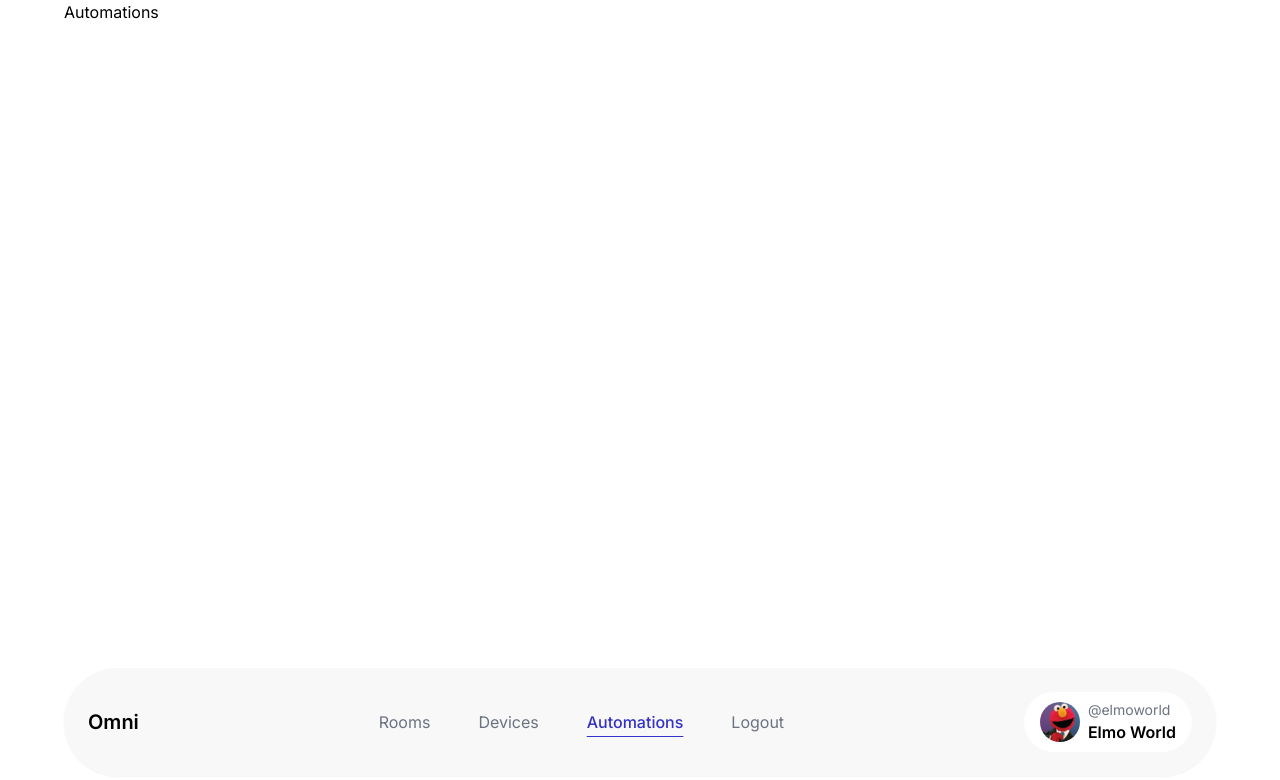
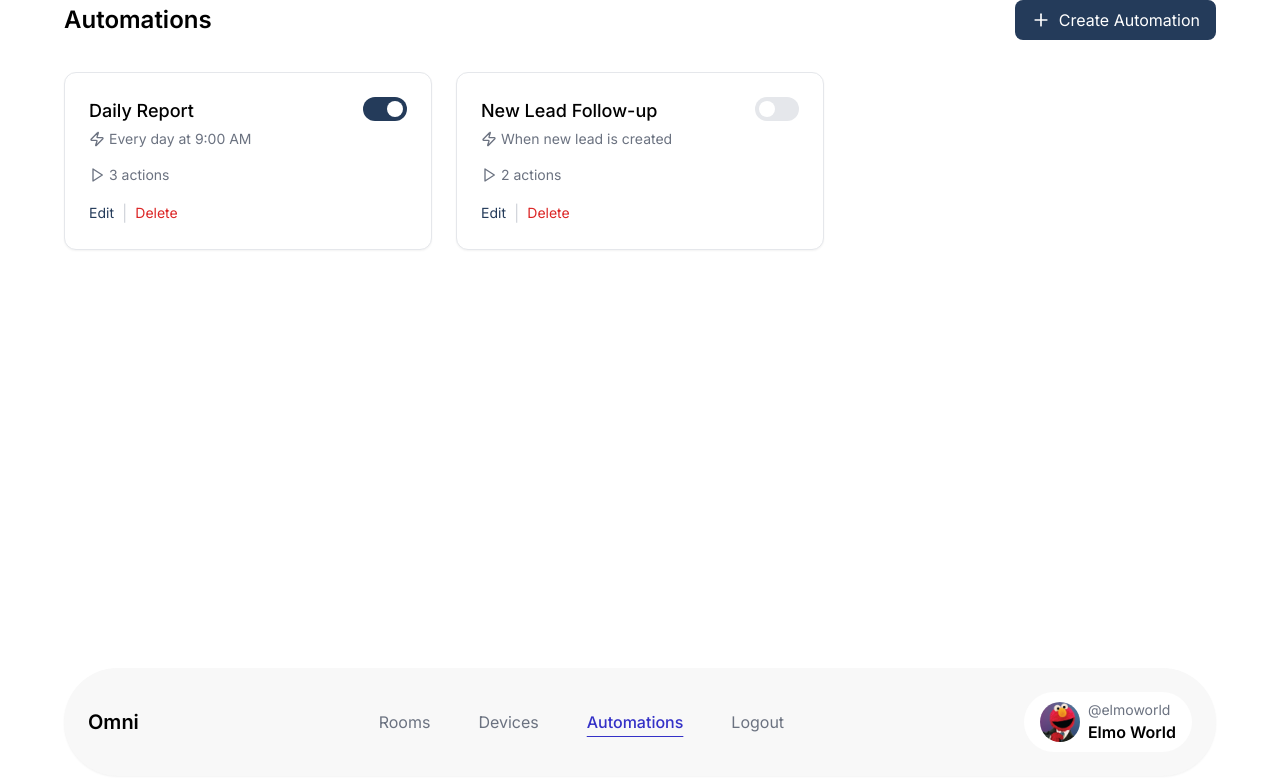
Before and after one commit to towaquimbayo/Omni, a React (Vite) app in the folder frontend/: page /automations in a window 1280 px wide. Shown: the top 780 px of the page. Built offline with nearby package versions, Linux system fonts and the light colour scheme.

Commit message:
Created Automations page

```diff
--- a/frontend/src/pages/Automations.tsx
+++ b/frontend/src/pages/Automations.tsx
@@ -1,9 +1,94 @@
 import Layout from "../components/Layout";
+import { Plus, Zap, Play } from "lucide-react";
+import { useState } from "react";
+
+// Temporary mock data
+const automations = [
+  {
+    id: 1,
+    name: "Daily Report",
+    trigger: "Every day at 9:00 AM",
+    actions: 3,
+    enabled: true,
+  },
+  {
+    id: 2,
+    name: "New Lead Follow-up",
+    trigger: "When new lead is created",
+    actions: 2,
+    enabled: false,
+  },
+];
 
 export default function Automations() {
+  const [enabledAutomations, setEnabledAutomations] = useState(
+    new Set(automations.filter(a => a.enabled).map(a => a.id))
+  );
+
+  const toggleAutomation = (id: number) => {
+    setEnabledAutomations(prev => {
+      const next = new Set(prev);
+      if (next.has(id)) {
+        next.delete(id);
+      } else {
+        next.add(id);
+      }
+      return next;
+    });
+  };
+
   return (
     <Layout title="Automations">
-      <h1>Automations</h1>
+      {/* Header Section */}
+      <div className="flex justify-between items-center mb-8">
+        <h1 className="text-2xl font-semibold">Automations</h1>
+        <button
+          className="flex items-center px-4 py-2 bg-primary text-white rounded-lg hover:bg-primary/90"
+        >
+          <Plus className="w-5 h-5 mr-2" />
+          Create Automation
+        </button>
+      </div>
+
+      {/* Automations Grid */}
+      <div className="grid grid-cols-1 md:grid-cols-2 lg:grid-cols-3 gap-6">
+        {automations.map((automation) => (
+          <div key={automation.id} className="p-6 rounded-xl border border-gray-200 bg-white shadow-sm hover:shadow-md transition-shadow">
+            <div className="flex justify-between items-start mb-4">
+              <div>
+                <h3 className="text-lg font-medium">{automation.name}</h3>
+                <div className="flex items-center text-sm text-gray-500 mt-1">
+                  <Zap className="w-4 h-4 mr-1" />
+                  {automation.trigger}
+                </div>
+              </div>
+              <button
+                onClick={() => toggleAutomation(automation.id)}
+                className={`relative w-11 h-6 rounded-full transition-colors ${
+                  enabledAutomations.has(automation.id) ? 'bg-primary' : 'bg-gray-200'
+                }`}
+              >
+                <span
+                  className={`absolute left-1 top-1 w-4 h-4 rounded-full bg-white transition-transform duration-200 ${
+                    enabledAutomations.has(automation.id) ? 'translate-x-5' : 'translate-x-0'
+                  }`}
+                />
+              </button>
+            </div>
+
+            <div className="flex items-center text-sm text-gray-500">
+              <Play className="w-4 h-4 mr-1" />
+              {automation.actions} actions
+            </div>
+
+            <div className="mt-4 flex space-x-2">
+              <button className="text-sm text-primary hover:text-primary/80">Edit</button>
+              <span className="text-gray-300">|</span>
+              <button className="text-sm text-red-600 hover:text-red-700">Delete</button>
+            </div>
+          </div>
+        ))}
+      </div>
     </Layout>
   );
 }
```
